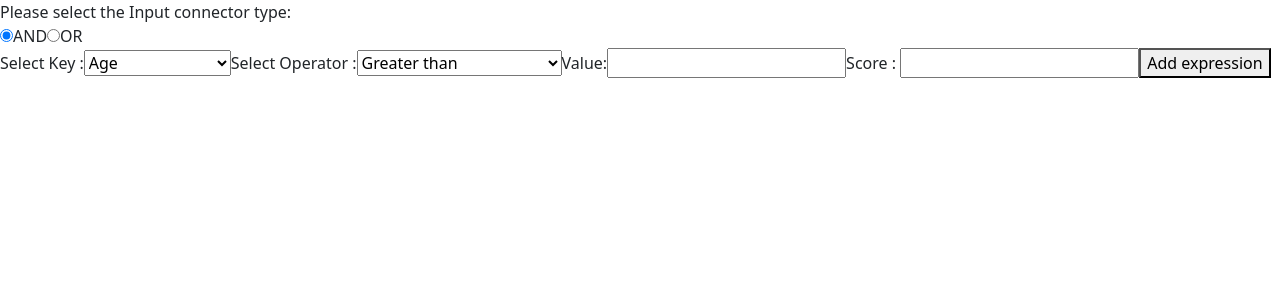
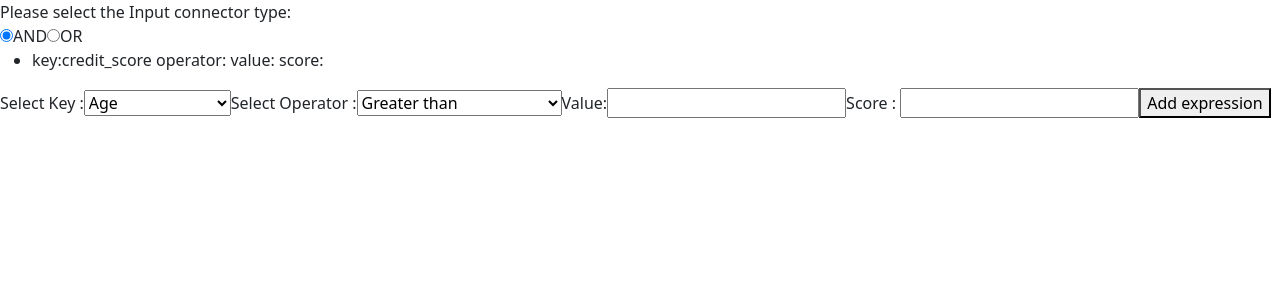
Before and after one commit to suryakumar120/crego, a React (Create React App) app: page / in a window 1280 px wide. Shown: the top 300 px of the page. Built offline with nearby package versions, Linux system fonts and the light colour scheme.

Commit message:
Added expression display array

```diff
--- a/src/App.js
+++ b/src/App.js
@@ -5,7 +5,20 @@ class App extends React.Component{
       super(props);
       this.state = {
         selectedConnector:'and',
-      expressions:[{"key" :"","object":{"operator":"","score":"","value":""}}],
+      expressions:[{key
+        :
+        "credit_score",
+        object
+        :
+        {operator
+        :
+        ">=",
+        score
+        :
+        "33",
+        value
+        :
+        "12"}}],
       }
     }
     handleConnectorSelect =(connector)=>{
@@ -13,26 +26,27 @@ class App extends React.Component{
     }
     handleAddExpression = (e) =>{
       e.preventDefault();
-      // console.log(this.expressions);
       const expression = {
-        key: e.target.key.value,
-        // object:{
-        //   operator:e.target.operator.value,
-        //   "value":e.target.value.value,
-        //   "score":e.target.score.value,
-        // }
+        key: e.target.elements.key.value,
+        object:{
+          operator:e.target.elements.operator.value,
+          value:e.target.elements.value.value,
+          score:e.target.elements.score.value,
+        }
       }
-      this.state.expressions.map(({i})=>{
-         console.log(i);
-      })
-      this.setState((prevState)=>({
-         expressions : [...prevState.expressions , expression],
-      }))
+      console.log(expression.key);
+      // this.state.expressions.map(({expression})=>{
+      //    console.log(expression);
+      // })
+      console.log(this.state.expressions);
+      this.setState((prevState) =>({expressions : [...prevState.expressions,expression]})
+      )
 
 
 
     }
     render(){
+      const expression_list = this.state.expressions.map((items)=>(<li>key:{items.key} operator:{items.operator} value:{items.value} score:{items.score}</li>))
       return (<div className='main_container'>
 
           <div className="input_connector">Please select the Input connector type:
@@ -44,10 +58,7 @@ class App extends React.Component{
 
           </div>
           <div className="expressions">
-            { this.state.expressions.map(({expression})=>{{
-                {/* <p>Key: {expression.key} operator: {expression.operator} score:{expression.score} value:{expression.value}</p> */}
-                // <p>key: {expression.key}</p>
-            }})}
+             <ul>{expression_list}</ul>
             <form onSubmit={this.handleAddExpression}>
                <label htmlFor='key' >
                  Select Key :
```
